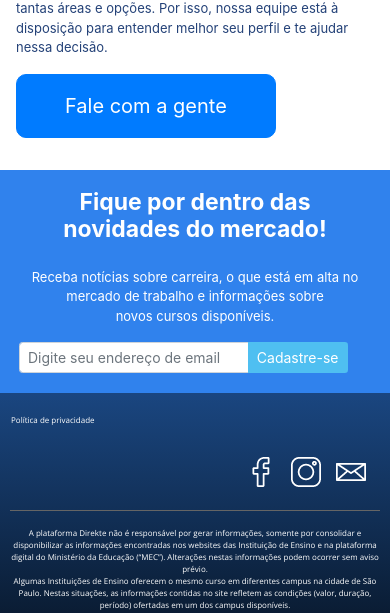
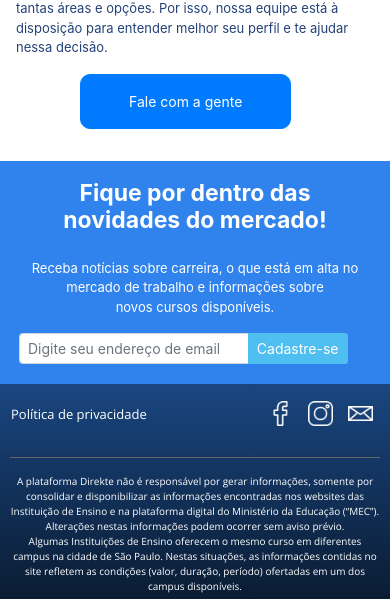
Before and after one commit to brunomorello/dkt_frontend_v2, an Angular app: page / in a window 390 px wide. Shown: the part 1800-2413 px from the top of the page. Built offline with nearby package versions, Linux system fonts and the light colour scheme; no server answers.

Commit message:
fixing mobile layout

```diff
--- a/src/app/components/footer/footer.component.css
+++ b/src/app/components/footer/footer.component.css
@@ -46,7 +46,24 @@ footer p {
 @media (max-width: 576px) {
 
     footer {
-        font-size: 8px;
+        font-size: 10px;
         padding: 5px 10px;
     }
+
+    .privacy-policy-modal-link {
+        font-size: 13px;
+    }
+
+    .custom-footer-policy-modal-link-p {
+        width: 90px;
+    }
+
+    .custom-footer-social-media-icons {
+        width: 25px;
+        height: 25px;
+    }
+
+    .custom-social-media{
+        display: inline;
+    }
 }
--- a/src/app/components/footer/footer.component.html
+++ b/src/app/components/footer/footer.component.html
@@ -1,11 +1,11 @@
 <footer class="d-block">
   <div class="row">
-    <div class="col-sm-8 p-3">
+    <div class="col p-3">
       <p>
         <a href="#" class="privacy-policy-modal-link" data-toggle="modal" data-target="#privacy-policy-modal">Política de privacidade</a>
       </p>
     </div>
-    <div class="col-sm-4">
+    <div class="col mt-1">
       <div class="custom-social-media">
         <a href="#" class="custom-link-social-media"><img src="../../../assets/img/layout/grupo_de m scara 25.png" alt="e-mail" class="custom-footer-social-media-icons"></a>
         <a href="#" class="custom-link-social-media"><img src="../../../assets/img/layout/grupo_de m scara 24.png" alt="instagram" class="custom-footer-social-media-icons"></a>
--- a/src/app/modules/home/home.component.html
+++ b/src/app/modules/home/home.component.html
@@ -282,11 +282,18 @@
                     está à disposição para entender melhor seu perfil e te ajudar nessa decisão.
                 </p>
 
-            <p class="mt-5 custom-customer-doubts-bck-paragraph">
+                <p class="mt-5 pl-5 custom-customer-doubts-bck-paragraph hide-mobile">
+                    <button class="btn btn-primary btn-sm px-5 py-3 custom-app-general-button ml-3" data-toggle="modal" data-target="#customer-form-email">
+                    Fale com a gente
+                    </button>
+                </p>
+
+                <p class="mt-5 custom-customer-doubts-bck-paragraph hide-desktop">
                     <button class="btn btn-primary btn-lg px-5 py-3 custom-app-general-button" data-toggle="modal" data-target="#customer-form-email">
                     Fale com a gente
                     </button>
                 </p>
+
             </div>
 
             <app-home-customer-doubts-form-email></app-home-customer-doubts-form-email>
```
Lines whose indentation alone changed are shown as unchanged.
